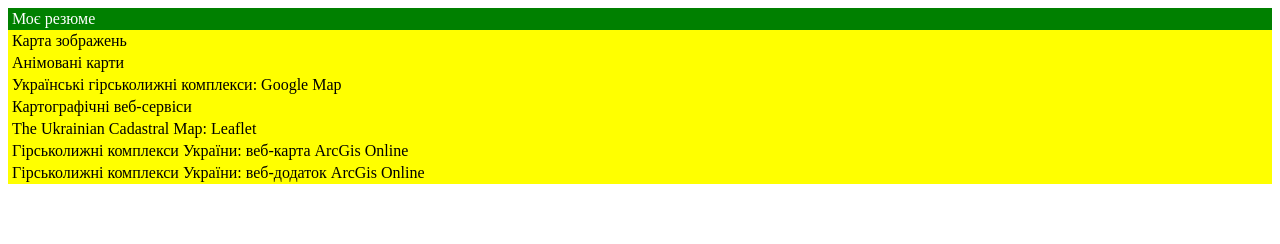
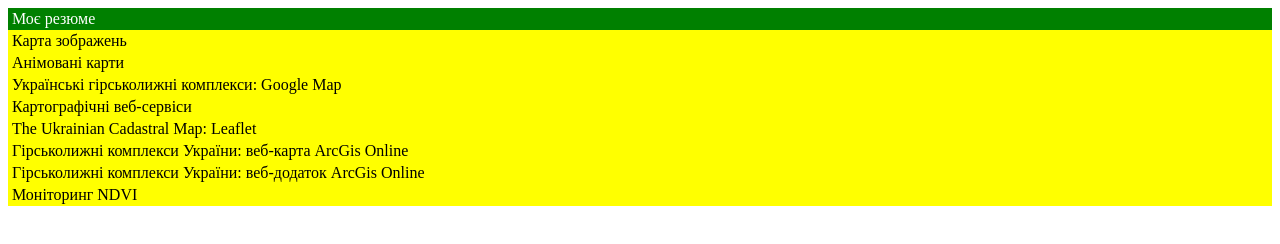
Before and after one commit to Zahar1985/my_resume.github.io, a plain HTML site: page ToC.html in a window 1280 px wide. Drawn offline with Linux system fonts and the light colour scheme.

Commit message:
Update ToC.html

```diff
--- a/ToC.html
+++ b/ToC.html
@@ -38,7 +38,7 @@
 <li><a href=" Parcels.html" target="iframe_b">The Ukrainian Cadastral Map: Leaflet</a></li>
 <li><a href="OnResorts.html" target="iframe_b">Гірськолижні комплекси України: веб-карта ArcGis Online</a></li>
 <li><a href="http://viu.maps.arcgis.com/apps/webappviewer/index.html?id=b2d1629aef1d4447b214d7f341f271ed "target="iframe_b">Гірськолижні комплекси України: веб-додаток ArcGis Online</a></li>
-
+<li><a href="NDVI.html" target="iframe_b">Моніторинг NDVI</a></li>
 
 </ul>
 </body>
```
